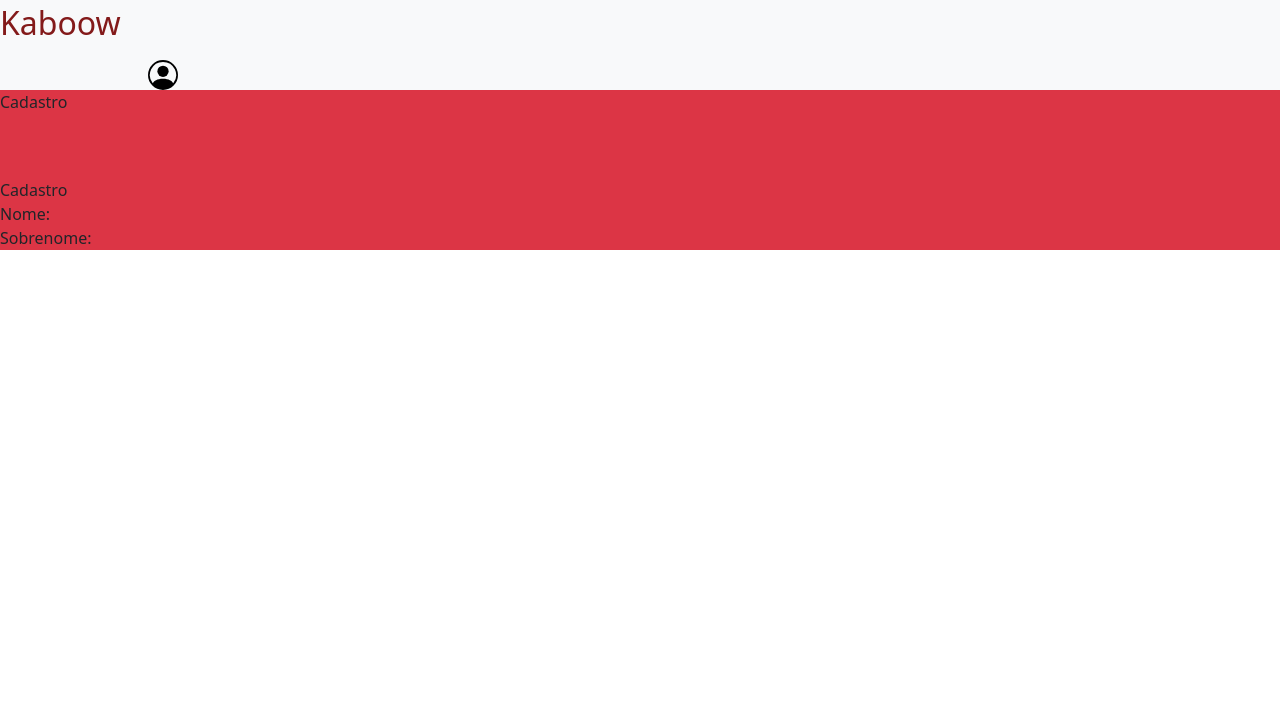
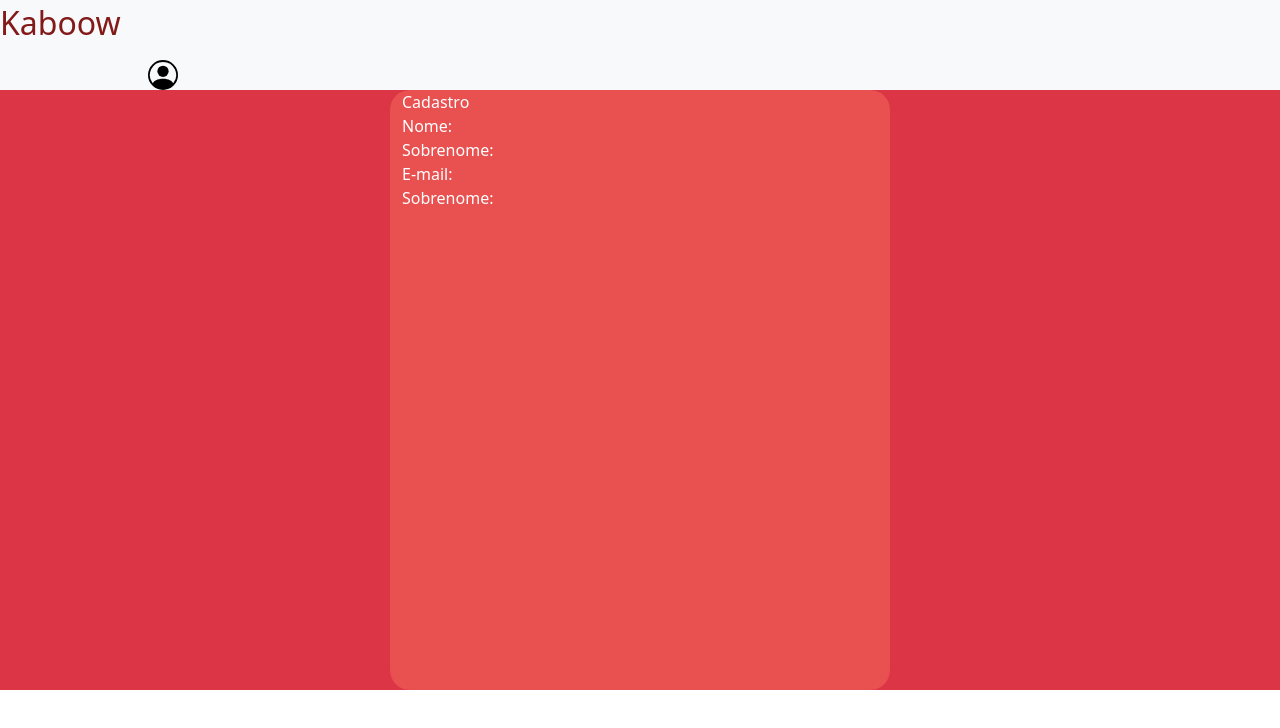
Before and after one commit to YanHenrique1/teste, an Angular app in the folder prjloja/: page /cadastro in a window 1280 px wide. Shown: the top 728 px of the page. Built offline with nearby package versions, Linux system fonts and the light colour scheme.

Commit message:
cadastro sendo feito

```diff
--- a/prjloja/src/app/components/cadastro/cadastro.component.css
+++ b/prjloja/src/app/components/cadastro/cadastro.component.css
@@ -0,0 +1,8 @@
+.container{
+    width: 500px;
+    height: 600px;
+    background-color: rgb(233, 80, 80);
+    color: white;
+    border-radius: 20px;
+    text-shadow: 3cm, 2cm black;
+}
--- a/prjloja/src/app/components/cadastro/cadastro.component.html
+++ b/prjloja/src/app/components/cadastro/cadastro.component.html
@@ -1,9 +1,9 @@
-<p>Cadastro</p>
-<br>
-<br>
+<div class="container">
     <div class="row">
         <div class="col">
+            <div class="textbox">
                 Cadastro
+            </div>
         </div>
     </div>
     <div class="row">
@@ -15,8 +15,23 @@
     </div>
     <div class="row">
         <div class="col">
+            <div class="textbox">
                 Sobrenome:
-
-
             </div>
         </div>
+    </div>
+    <div class="row">
+        <div class="col">
+            <div class="textbox">
+                E-mail:
+            </div>
+        </div>
+    </div>
+    <div class="row">
+        <div class="col">
+            <div class="textbox">
+                Sobrenome:
+            </div>
+        </div>
+    </div>
+</div>
--- a/prjloja/src/app/components/home/home.component.css
+++ b/prjloja/src/app/components/home/home.component.css
@@ -36,5 +36,4 @@ div.row>h2{
     margin-left: 120px;
     background-color: rgb(228, 236, 234);
     border-radius: 10px;
-
 }
```
Lines whose indentation alone changed are shown as unchanged.
